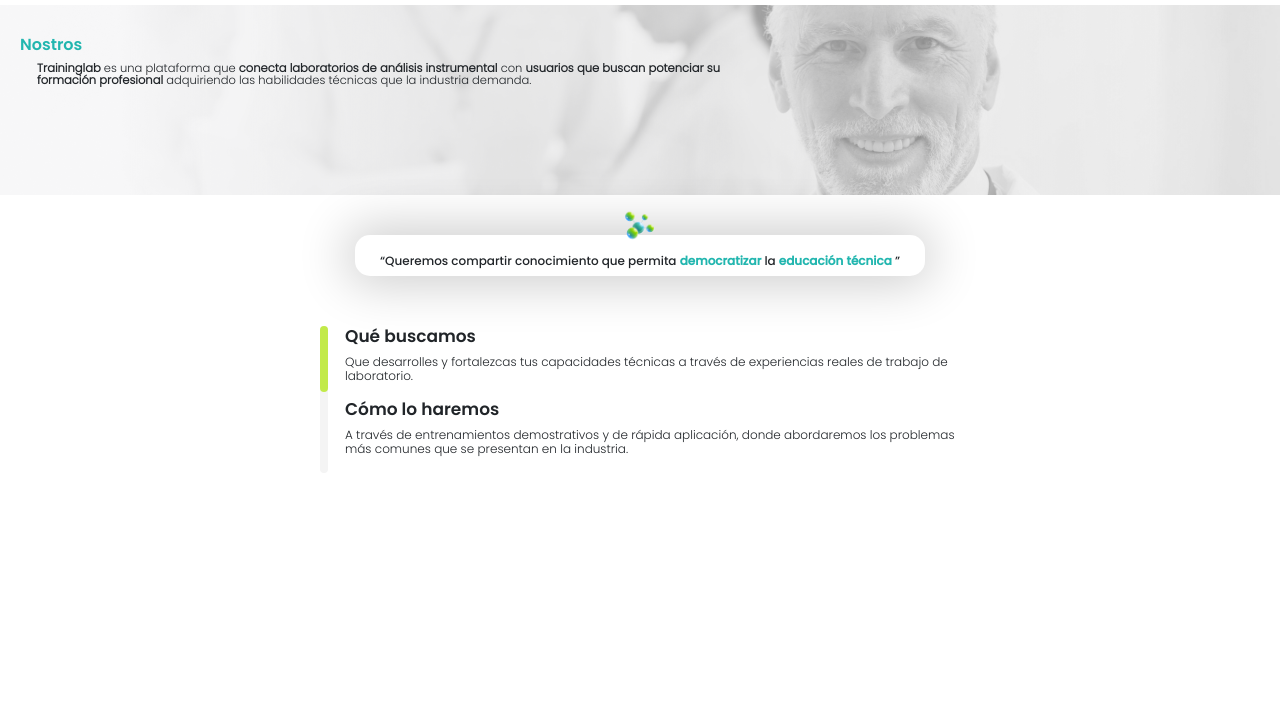
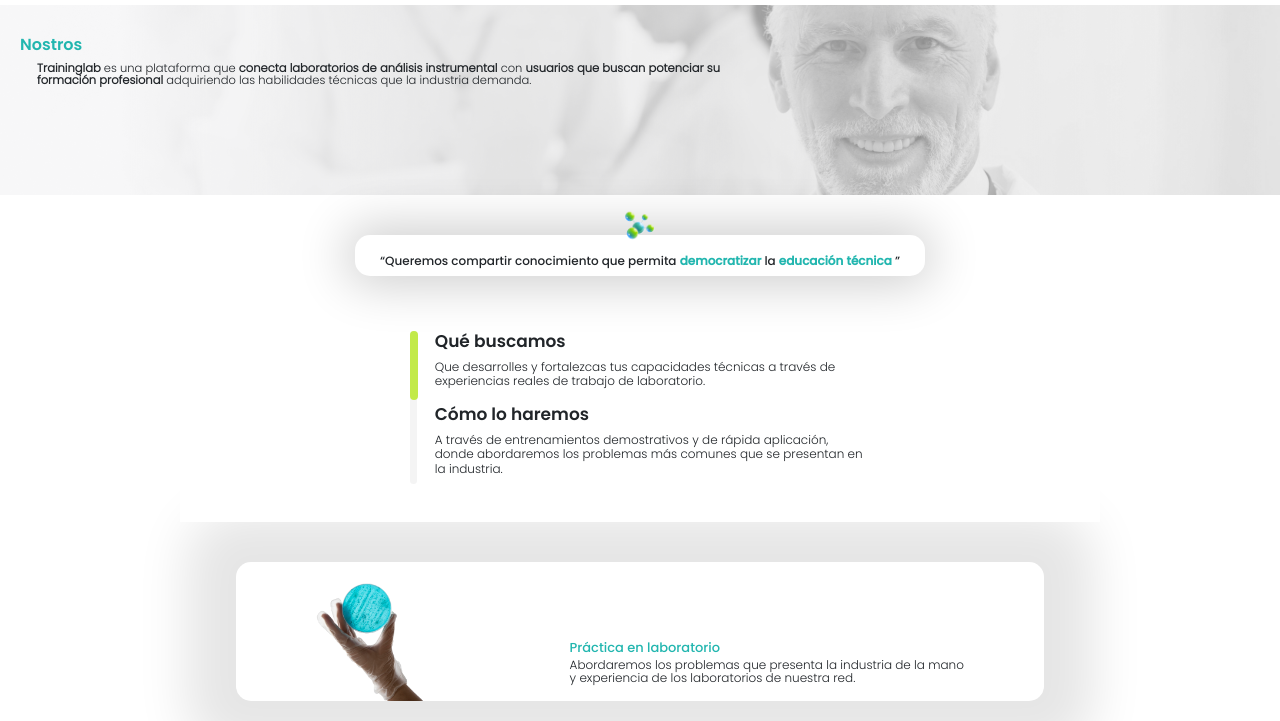
Before and after one commit to Lulzbelito/Training_Lab, a plain HTML site: page index.html in a window 1280 px wide. Shown: the part 328-1049 px from the top of the page. Before the commit the page ends 901 px from the top, so only its background shows below. Drawn offline with nearby package versions, Linux system fonts and the light colour scheme.

Commit message:
buscamos/practica added

```diff
--- a/index.html
+++ b/index.html
@@ -41,19 +41,33 @@
         </div>
         <div class="nosotros__acercaDe">
             <div class="nosotros__conocimiento">
-                <p>“Queremos compartir conocimiento que permita <span class="nosotros__conocimiento--lb"> democratizar </span> la <span class="nosotros__conocimiento--lb"> educación técnica </span>”
+                <p>“Queremos compartir conocimiento que permita <span class="nosotros__conocimiento--lb"> democratizar
+                    </span> la <span class="nosotros__conocimiento--lb"> educación técnica </span>”
                 </p>
             </div>
             <img class="nosotros__vector" src="./img/nosotros--vector.png">
         </div>
         <div class="nosotros__buscamos">
+            <div class="buscamos__container">
                 <div class="nosotros__vline"></div>
                 <div class="buscamos__haremos">
                     <h4>Qué buscamos</h4>
-                <p>Que desarrolles y fortalezcas tus capacidades técnicas a través de experiencias reales de trabajo de laboratorio.</p>
+                    <p>Que desarrolles y fortalezcas tus capacidades técnicas a través de experiencias reales de trabajo
+                        de
+                        laboratorio.</p>
                     <h4>Cómo lo haremos</h4>
-                <p>A través de entrenamientos demostrativos y de rápida aplicación, donde abordaremos los problemas más comunes que se presentan en la industria.
+                    <p>A través de entrenamientos demostrativos y de rápida aplicación, donde abordaremos los problemas
+                        más
+                        comunes que se presentan en la industria.
                     </p>
+                </div>
+            </div>
+        </div>
+        <div class="nosotros__practica">
+            <img src="./img/nosotros--mano.png" />
+            <div class="practica__r">
+                <h5>Práctica en laboratorio</h5>
+                <p>Abordaremos los problemas que presenta la industria de la mano y experiencia de los laboratorios de nuestra red.</p>
             </div>
         </div>
 
--- a/scss/styles.scss
+++ b/scss/styles.scss
@@ -6,9 +6,7 @@
     padding: 0;
 
     body {
-
         min-height: 100%;
-
         display: grid;
         grid-template-columns: 1fr;
         grid-template-rows: auto 1fr auto;
@@ -86,8 +84,9 @@
                 margin: 40px 85px 20px 85px;
                 padding: 18px 25px 8px 25px;
                 background-color: white;
-                box-shadow: -1px 0px 50px 8px rgba(0,0,0,0.20);
+                box-shadow: $box-shadowContainers;
                 border-radius: 15px;
+                z-index: 2;
 
                 .nosotros__conocimiento {
                     font-family: 'Pop-mediun';
@@ -113,36 +112,45 @@
                     transform: translate(-50%);
                 }
             }
+
             .nosotros__buscamos {
-                margin: 30px 25% 100px 25%;
+                background-color: white;
+                z-index: 1;
+
+                .buscamos__container {
+                    margin: 35px 25% 30px 25%;
                     display: flex;
                     flex-direction: row;
                     position: relative;
+
                     .nosotros__vline {
                         background-color: #F4F4F4;
-                    width: 8px;
-                    height: 100%;
+                        width: 7.5px;
+                        height: 95%;
                         border-radius: 30px;
-                    margin-bottom: 200px;
                         position: absolute;
+
                         &:after {
                             position: absolute;
                             content: "";
                             background-color: #C2EA49;
                             width: 8px;
                             height: 45%;
-                        border-radius: 30px ;
+                            border-radius: 30px;
                         }
                     }
+
                     .buscamos__haremos {
                         display: flex;
                         flex-direction: column;
                         margin-left: 25px;
-                    > h4 {
+
+                        >h4 {
                             font-family: 'Pop-SemiBold';
                             font-size: 17px;
                         }
-                    > p {
+
+                        >p {
                             font-family: 'Pop-ligth';
                             font-size: 12px;
                             line-height: 1.2;
@@ -150,6 +158,45 @@
                     }
                 }
             }
+
+            .nosotros__practica {
+                margin: 40px 25px 20px 25px;
+                padding: 18px 2px 0 2px;
+                box-shadow: 0px 0px 50px 50px rgba(0, 0, 0, 0.1);
+                display: flex;
+                flex-direction: row;
+                overflow: hidden;
+                border-radius: 15px;
+                flex-wrap: wrap;
+                justify-content: space-around;
+                align-items: flex-end;
+
+                >img {
+                    max-width: 120px;
+
+                }
+
+                .practica__r {
+                    width: 50%;
+                    display: flex;
+                    flex-direction: column;
+
+
+                    >h5 {
+                        font-family: Pop-mediun;
+                        font-size: 13px;
+                        color: $color-2;
+                        margin-bottom: 3px;
+                    }
+
+                    >p {
+                        font-family: Pop-ligth;
+                        font-size: 12px;
+                        line-height: 1.1;
+                    }
+                }
+            }
+        }
     }
 
 }
--- a/scss/variables.scss
+++ b/scss/variables.scss
@@ -1,5 +1,7 @@
 $color-1: rgb(49, 53, 130);
 $color-2: #22B6AF;
+$box-shadowContainers: -1px 0px 50px 8px rgba(0,0,0,0.20);
+
 
 @font-face {
     font-family: 'Pop-SemiBold';
```
Also changed, not shown: css/styles.css, img/nosotros--mano.png (added), 1 other file. Lines whose indentation alone changed are shown as unchanged.
